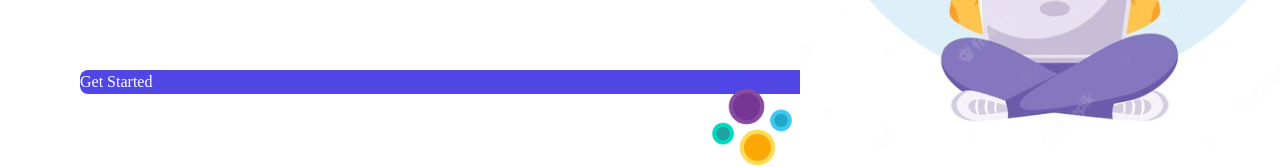
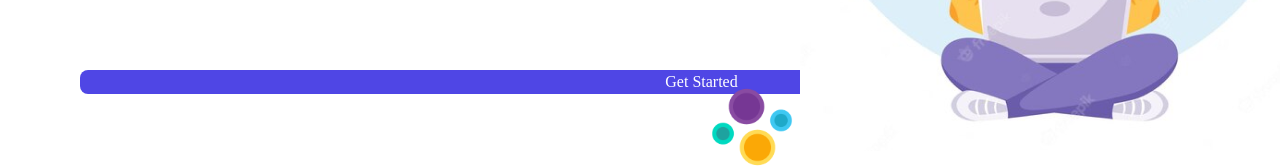
Before and after one commit to techoli/NimoPrototype, a React (Create React App) app: page / in a window 1280 px wide. Shown: the part 528-695 px from the top of the page. Built offline with nearby package versions, Linux system fonts and the light colour scheme.

Commit message:
Added button2

```diff
--- a/src/pages/components/Button.tsx
+++ b/src/pages/components/Button.tsx
@@ -4,7 +4,7 @@ import { button } from "../../types/types";
 const Button: React.FC<button> = ({ height, width, text1 }) => {
   return (
     <div
-      className={`font-[poppins] h-[${height}px] w-[${width}px] bg-[#4F46E5] rounded-[8px] text-[white]`}
+      className={`flex justify-center items-center font-[poppins] h-[${height}px] w-[${width}px] bg-[#4F46E5] rounded-[8px] text-[white]`}
     >
       {text1}
     </div>
```
